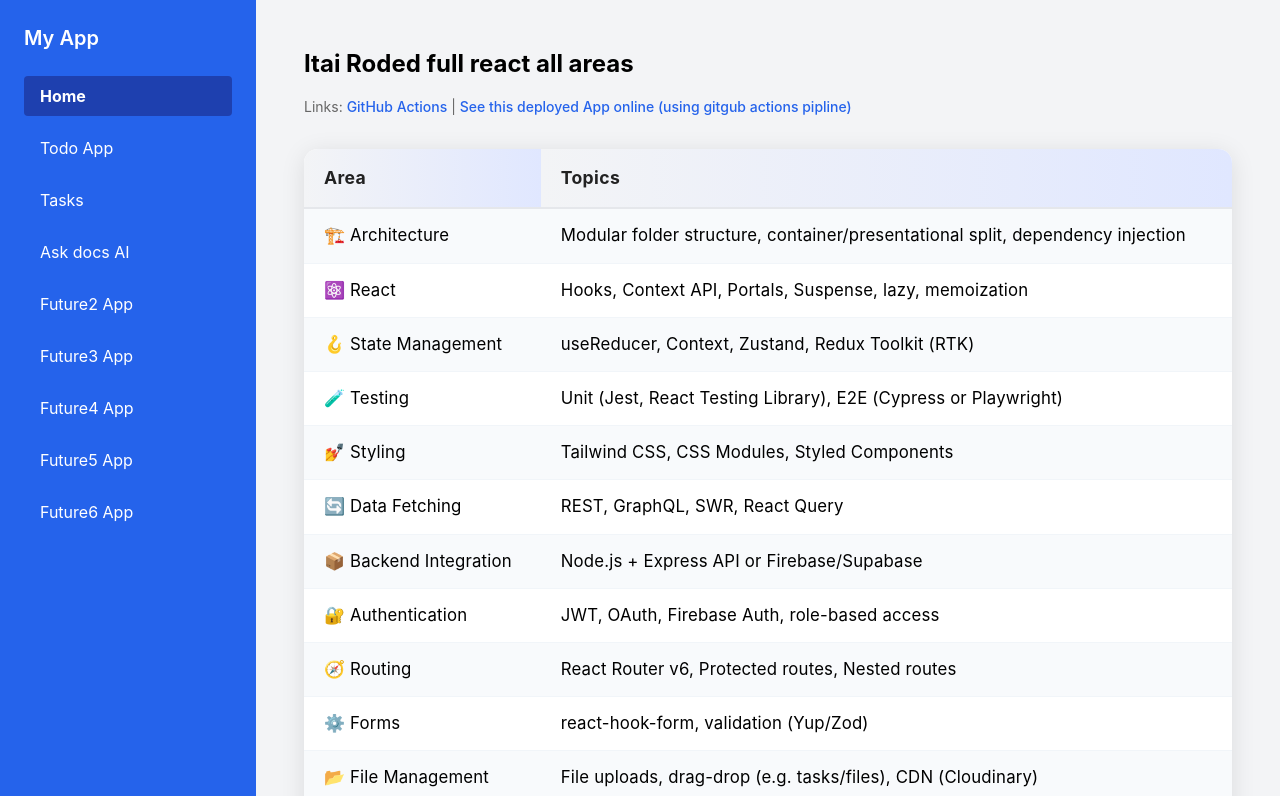
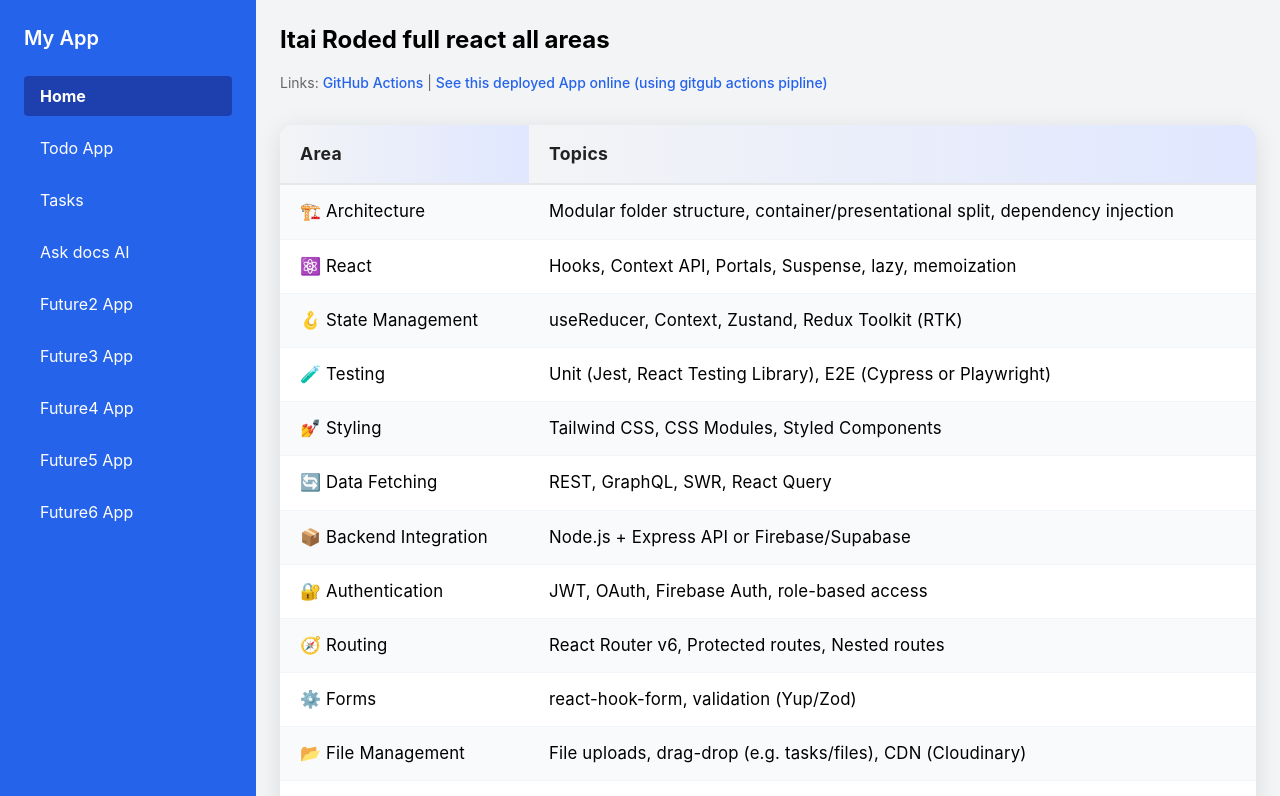
Before and after one commit to itaiRoded2/itai-react-playground, a React (Create React App) app: page / in a window 1280 px wide. Shown: the top 796 px of the page. Built offline with nearby package versions, Linux system fonts and the light colour scheme.

Commit message:
AI layout

```diff
--- a/src/App.tsx
+++ b/src/App.tsx
@@ -10,7 +10,8 @@ const App: React.FC = () => {
     <div className="flex min-h-screen bg-gray-100">
       <Sidebar />
       <ToastContainer />
-      <main className="flex-1 p-6">
+      {/* <main className="flex-1 p-6"> */}
+      <main className="flex-1">
         <Suspense fallback={<div className="p-6">Loading content...</div>}>
           <AppRoutes />
         </Suspense>
```
